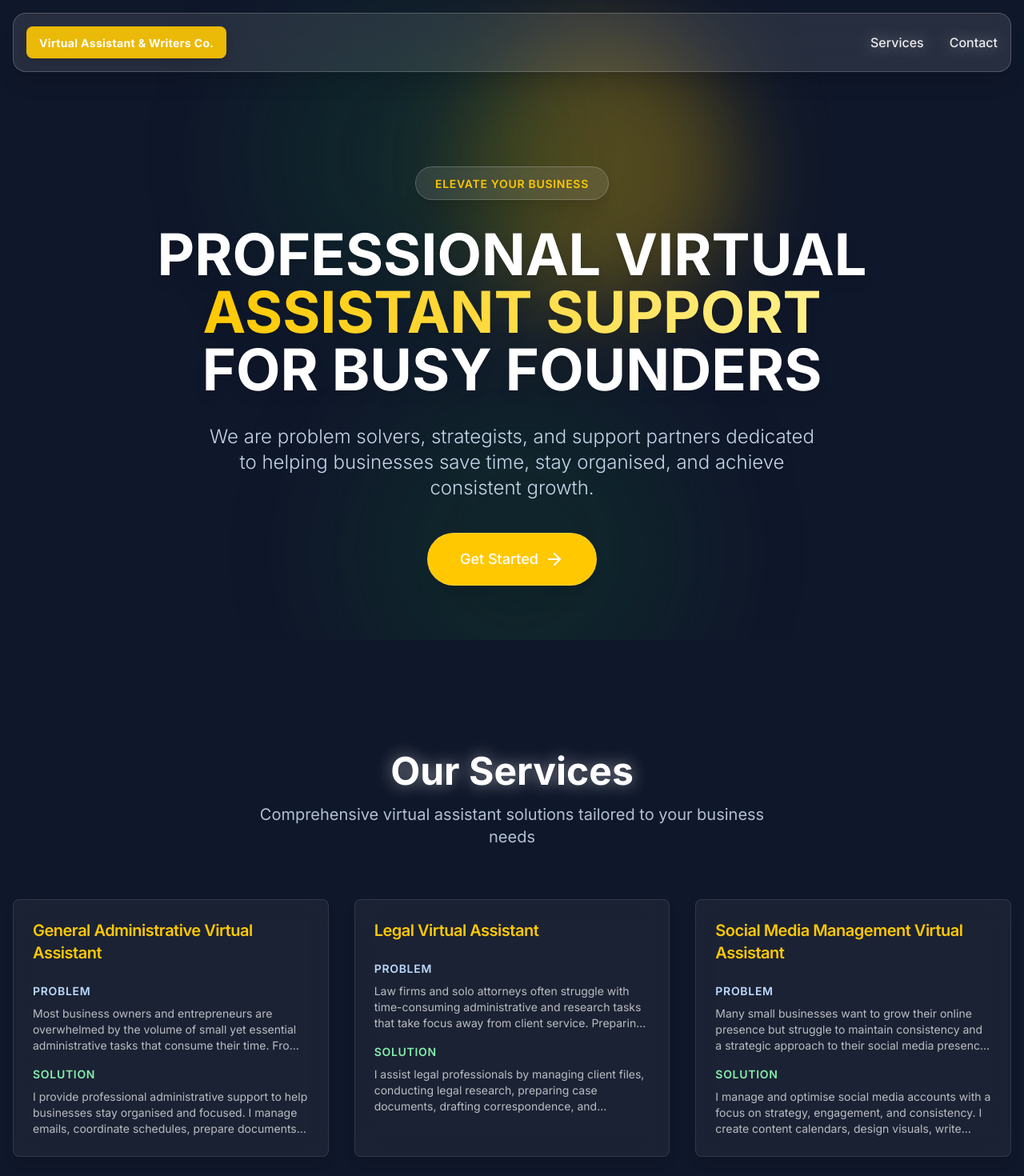
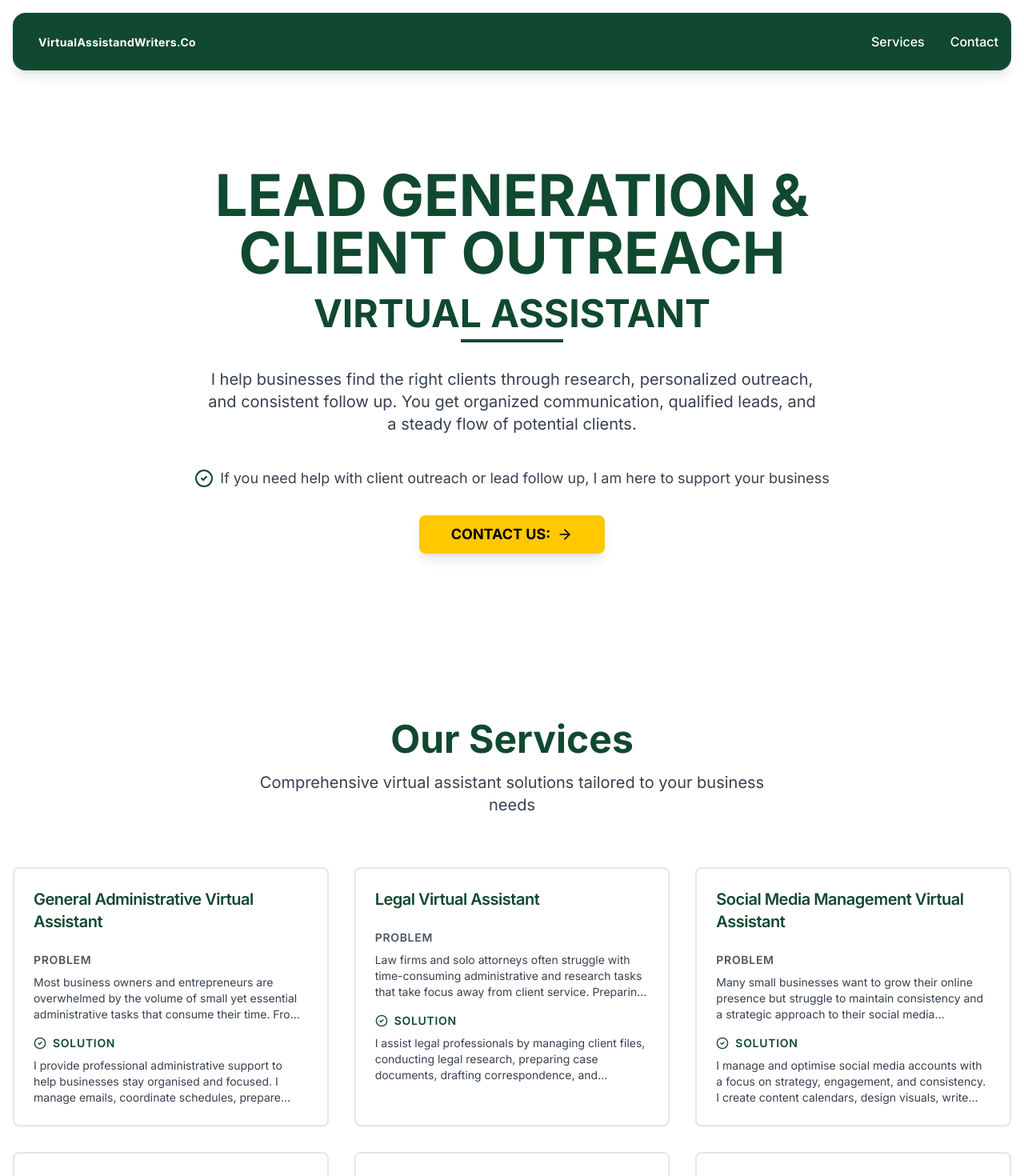
Before and after one commit to NewLongMoney/virtualassistantandwriters, a Next.js app: page / in a window 1280 px wide. Shown: the top 1470 px of the page at 80% size. Built offline with nearby package versions, Linux system fonts and the light colour scheme.

Commit message:
Update color scheme to match original flyer colors (green #10492f and yellow #ffc800)

```diff
--- a/app/globals.css
+++ b/app/globals.css
@@ -4,20 +4,22 @@
 
 @layer base {
   :root {
-    --background: 210 20% 98%;
-    --foreground: 222.2 84% 4.9%;
+    --background: 0 0% 100%;
+    /* White background from flyer */
+    --foreground: 0 0% 20%;
+    /* Dark gray text from flyer */
     --card: 0 0% 100%;
-    --card-foreground: 222.2 84% 4.9%;
+    --card-foreground: 0 0% 20%;
     --popover: 0 0% 100%;
-    --popover-foreground: 222.2 84% 4.9%;
+    --popover-foreground: 0 0% 20%;
     --primary: 153 64% 17%;
-    /* Deep Green: #10492f */
+    /* Deep Green from original flyer: #10492f */
     --primary-foreground: 0 0% 100%;
     --secondary: 47 100% 50%;
-    /* Vibrant Gold: #ffc800 */
+    /* Vibrant Yellow from original flyer: #ffc800 */
     --secondary-foreground: 0 0% 0%;
     --muted: 210 40% 96.1%;
-    --muted-foreground: 215.4 16.3% 46.9%;
+    --muted-foreground: 0 0% 40%;
     --accent: 210 20% 96%;
     /* Light grey: #f3f4f6 */
     --accent-foreground: 153 64% 17%;
@@ -26,6 +28,7 @@
     --border: 214.3 31.8% 91.4%;
     --input: 214.3 31.8% 91.4%;
     --ring: 153 64% 17%;
+    /* Deep Green ring color from original flyer */
     --radius: 0.5rem;
   }
 }
@@ -36,7 +39,7 @@
   }
 
   body {
-    @apply bg-[#0f172a] text-foreground overflow-x-hidden;
+    @apply bg-white text-foreground overflow-x-hidden;
   }
 }
 
--- a/app/page.tsx
+++ b/app/page.tsx
@@ -81,26 +81,22 @@ const services = [
 export default function Home() {
   return (
     <div className="min-h-screen relative overflow-hidden">
-      {/* Liquid Background */}
-      <div className="fixed inset-0 w-full h-full overflow-hidden -z-10">
-        <div className="absolute top-0 left-1/4 w-96 h-96 bg-primary/40 rounded-full mix-blend-multiply filter blur-3xl opacity-70 animate-blob"></div>
-        <div className="absolute top-0 right-1/4 w-96 h-96 bg-secondary/40 rounded-full mix-blend-multiply filter blur-3xl opacity-70 animate-blob animation-delay-2000"></div>
-        <div className="absolute -bottom-32 left-1/3 w-96 h-96 bg-primary/40 rounded-full mix-blend-multiply filter blur-3xl opacity-70 animate-blob animation-delay-4000"></div>
-      </div>
+      {/* Background - White from original flyer */}
+      <div className="fixed inset-0 w-full h-full overflow-hidden -z-10 bg-white"></div>
 
       {/* Header */}
       <header className="fixed top-0 w-full z-50 transition-all duration-300">
-        <div className="glass mx-4 mt-4 rounded-2xl">
+        <div className="bg-primary mx-4 mt-4 rounded-2xl shadow-lg">
           <div className="container mx-auto px-4 py-4">
             <div className="flex items-center justify-between">
               <div className="flex items-center space-x-2">
-                <div className="bg-secondary/90 px-4 py-2 rounded-lg shadow-lg backdrop-blur-sm">
-                  <span className="text-white font-bold text-sm tracking-wide">Virtual Assistant & Writers Co.</span>
+                <div className="bg-primary px-4 py-2 rounded-lg">
+                  <span className="text-white font-bold text-sm tracking-wide">VirtualAssistandWriters.Co</span>
                 </div>
               </div>
               <nav className="hidden md:flex space-x-8">
-                <a href="#services" className="text-white/90 hover:text-secondary transition-colors font-medium text-glow">Services</a>
-                <a href="#contact" className="text-white/90 hover:text-secondary transition-colors font-medium text-glow">Contact</a>
+                <a href="#services" className="text-white hover:text-secondary transition-colors font-medium">Services</a>
+                <a href="#contact" className="text-white hover:text-secondary transition-colors font-medium">Contact</a>
               </nav>
             </div>
           </div>
@@ -111,52 +107,57 @@ export default function Home() {
       <section className="relative pt-40 pb-20 md:pt-52 md:pb-32 px-4">
         <div className="container mx-auto relative z-10">
           <div className="max-w-4xl mx-auto text-center">
-            <div className="inline-block glass px-6 py-2 rounded-full mb-8 border border-white/20">
-              <span className="text-secondary font-semibold tracking-wider uppercase text-sm">Elevate Your Business</span>
+            <h1 className="text-5xl md:text-7xl font-bold mb-4 leading-tight text-primary">
+              LEAD GENERATION & CLIENT OUTREACH
+            </h1>
+            <div className="mb-8">
+              <h2 className="text-3xl md:text-5xl font-bold text-primary mb-2">VIRTUAL ASSISTANT</h2>
+              <div className="h-1 bg-primary w-32 mx-auto"></div>
             </div>
-            <h1 className="text-5xl md:text-7xl font-bold mb-8 leading-tight text-white drop-shadow-lg">
-              PROFESSIONAL VIRTUAL
-              <br />
-              <span className="text-transparent bg-clip-text bg-gradient-to-r from-secondary to-yellow-200">ASSISTANT SUPPORT</span>
-              <br />
-              FOR BUSY FOUNDERS
-            </h1>
-            <p className="text-xl md:text-2xl mb-10 text-blue-100/90 leading-relaxed max-w-3xl mx-auto font-light">
-              We are problem solvers, strategists, and support partners dedicated to
-              helping businesses save time, stay organised, and achieve consistent growth.
+            <p className="text-lg md:text-xl mb-10 text-gray-700 leading-relaxed max-w-3xl mx-auto">
+              I help businesses find the right clients through research, personalized outreach, and consistent follow up. You get organized communication, qualified leads, and a steady flow of potential clients.
             </p>
-            <Button size="lg" className="bg-secondary hover:bg-secondary/90 text-white text-lg px-10 py-8 rounded-full shadow-xl hover:shadow-2xl transition-all duration-300 hover:scale-105 border border-white/20">
-              Get Started <ArrowRight className="ml-2 h-6 w-6" />
+            <div className="flex items-center justify-center mb-8">
+              <CheckCircle2 className="h-6 w-6 text-primary mr-2" />
+              <p className="text-lg text-gray-700">
+                If you need help with client outreach or lead follow up, I am here to support your business
+              </p>
+            </div>
+            <Button size="lg" className="bg-secondary hover:bg-secondary/90 text-black font-bold text-lg px-10 py-6 rounded-lg shadow-lg transition-all duration-300">
+              CONTACT US: <ArrowRight className="ml-2 h-5 w-5" />
             </Button>
           </div>
         </div>
       </section>
 
       {/* Services Section */}
-      <section id="services" className="py-20 relative">
+      <section id="services" className="py-20 relative bg-white">
         <div className="container mx-auto px-4">
           <div className="text-center mb-16">
-            <h2 className="text-4xl md:text-5xl font-bold text-white mb-4 text-glow">Our Services</h2>
-            <p className="text-xl text-blue-100/80 max-w-2xl mx-auto">
+            <h2 className="text-4xl md:text-5xl font-bold text-primary mb-4">Our Services</h2>
+            <p className="text-xl text-gray-700 max-w-2xl mx-auto">
               Comprehensive virtual assistant solutions tailored to your business needs
             </p>
           </div>
 
           <div className="grid grid-cols-1 md:grid-cols-2 lg:grid-cols-3 gap-8 mb-16">
             {services.map((service) => (
-              <Card key={service.id} className="glass-card border-0 text-white group">
+              <Card key={service.id} className="bg-white border-2 border-gray-200 text-gray-800 group hover:shadow-lg transition-shadow">
                 <CardHeader>
-                  <CardTitle className="text-secondary text-xl group-hover:text-yellow-300 transition-colors">{service.title}</CardTitle>
+                  <CardTitle className="text-primary text-xl group-hover:text-primary transition-colors">{service.title}</CardTitle>
                 </CardHeader>
                 <CardContent>
                   <div className="space-y-4">
                     <div>
-                      <h4 className="font-semibold text-sm text-blue-200 mb-2 uppercase tracking-wider">Problem</h4>
-                      <p className="text-sm text-white/70 line-clamp-3 group-hover:text-white/90 transition-colors">{service.problem}</p>
+                      <h4 className="font-semibold text-sm text-gray-600 mb-2 uppercase tracking-wider">Problem</h4>
+                      <p className="text-sm text-gray-700 line-clamp-3">{service.problem}</p>
                     </div>
                     <div>
-                      <h4 className="font-semibold text-sm text-green-300 mb-2 uppercase tracking-wider">Solution</h4>
-                      <p className="text-sm text-white/70 line-clamp-3 group-hover:text-white/90 transition-colors">{service.solution}</p>
+                      <h4 className="font-semibold text-sm text-primary mb-2 uppercase tracking-wider flex items-center">
+                        <CheckCircle2 className="h-4 w-4 mr-2" />
+                        Solution
+                      </h4>
+                      <p className="text-sm text-gray-700 line-clamp-3">{service.solution}</p>
                     </div>
                   </div>
                 </CardContent>
@@ -166,28 +167,28 @@ export default function Home() {
 
           {/* Detailed Services Accordion */}
           <div className="max-w-4xl mx-auto">
-            <h3 className="text-3xl font-bold text-white mb-8 text-center text-glow">
+            <h3 className="text-3xl font-bold text-primary mb-8 text-center">
               Learn More About Each Service
             </h3>
             <Accordion type="single" collapsible className="w-full space-y-4">
               {services.map((service) => (
-                <AccordionItem key={service.id} value={service.id} className="glass border-0 rounded-xl px-6 overflow-hidden">
-                  <AccordionTrigger className="text-left font-semibold text-white hover:text-secondary transition-colors py-6">
+                <AccordionItem key={service.id} value={service.id} className="bg-white border-2 border-gray-200 rounded-xl px-6 overflow-hidden">
+                  <AccordionTrigger className="text-left font-semibold text-primary hover:text-primary/80 transition-colors py-6">
                     {service.title}
                   </AccordionTrigger>
                   <AccordionContent>
                     <div className="space-y-6 pb-6">
-                      <div className="p-6 bg-red-500/10 border border-red-500/20 rounded-xl backdrop-blur-sm">
-                        <h4 className="font-semibold text-red-300 mb-2 flex items-center">
+                      <div className="p-6 bg-red-50 border border-red-200 rounded-xl">
+                        <h4 className="font-semibold text-red-700 mb-2 flex items-center">
                           <span className="mr-2">⚠️</span> Problem:
                         </h4>
-                        <p className="text-sm text-white/80">{service.problem}</p>
+                        <p className="text-sm text-gray-700">{service.problem}</p>
                       </div>
-                      <div className="p-6 bg-green-500/10 border border-green-500/20 rounded-xl backdrop-blur-sm">
-                        <h4 className="font-semibold text-green-300 mb-2 flex items-center">
+                      <div className="p-6 bg-green-50 border border-primary/20 rounded-xl">
+                        <h4 className="font-semibold text-primary mb-2 flex items-center">
                           <CheckCircle2 className="mr-2 h-4 w-4" /> Solution:
                         </h4>
-                        <p className="text-sm text-white/80">{service.solution}</p>
+                        <p className="text-sm text-gray-700">{service.solution}</p>
                       </div>
                     </div>
                   </AccordionContent>
@@ -199,38 +200,38 @@ export default function Home() {
       </section>
 
       {/* Contact Section */}
-      <section id="contact" className="py-20 relative">
+      <section id="contact" className="py-20 relative bg-white">
         <div className="container mx-auto px-4">
-          <div className="max-w-4xl mx-auto text-center glass p-12 rounded-3xl border border-white/10">
-            <h2 className="text-4xl md:text-5xl font-bold mb-8 text-white text-glow">Get In Touch</h2>
-            <p className="text-xl mb-12 text-blue-100/90">
+          <div className="max-w-4xl mx-auto text-center bg-white p-12 rounded-3xl border-2 border-gray-200 shadow-lg">
+            <h2 className="text-4xl md:text-5xl font-bold mb-8 text-primary">Get In Touch</h2>
+            <p className="text-xl mb-12 text-gray-700">
               Ready to simplify your workload and focus on growth? Let&apos;s discuss how we can help.
             </p>
 
             <div className="grid md:grid-cols-2 gap-8 mb-12">
-              <Card className="bg-white/5 border-white/10 hover:bg-white/10 transition-colors">
+              <Card className="bg-white border-2 border-gray-200 hover:border-primary transition-colors">
                 <CardContent className="pt-8">
                   <div className="flex items-center justify-center mb-6">
-                    <div className="bg-secondary p-4 rounded-full shadow-lg shadow-secondary/20">
-                      <Phone className="h-8 w-8 text-white" />
+                    <div className="bg-secondary p-4 rounded-full shadow-lg">
+                      <Phone className="h-8 w-8 text-black" />
                     </div>
                   </div>
-                  <h3 className="text-xl font-semibold mb-2 text-white">Phone</h3>
-                  <a href="tel:+254720858303" className="text-blue-200 hover:text-white transition-colors text-lg">
+                  <h3 className="text-xl font-semibold mb-2 text-primary">Phone</h3>
+                  <a href="tel:+254720858303" className="text-gray-700 hover:text-primary transition-colors text-lg">
                     +254 720 858 303
                   </a>
                 </CardContent>
               </Card>
 
-              <Card className="bg-white/5 border-white/10 hover:bg-white/10 transition-colors">
+              <Card className="bg-white border-2 border-gray-200 hover:border-primary transition-colors">
                 <CardContent className="pt-8">
                   <div className="flex items-center justify-center mb-6">
-                    <div className="bg-secondary p-4 rounded-full shadow-lg shadow-secondary/20">
-                      <Mail className="h-8 w-8 text-white" />
+                    <div className="bg-secondary p-4 rounded-full shadow-lg">
+                      <Mail className="h-8 w-8 text-black" />
                     </div>
                   </div>
-                  <h3 className="text-xl font-semibold mb-2 text-white">Email</h3>
-                  <a href="mailto:teddycleg@gmail.com" className="text-blue-200 hover:text-white transition-colors text-lg break-all">
+                  <h3 className="text-xl font-semibold mb-2 text-primary">Email</h3>
+                  <a href="mailto:teddycleg@gmail.com" className="text-gray-700 hover:text-primary transition-colors text-lg break-all">
                     teddycleg@gmail.com
                   </a>
                 </CardContent>
@@ -244,7 +245,7 @@ export default function Home() {
                 rel="noopener noreferrer"
                 className="inline-flex items-center group"
               >
-                <Button variant="secondary" size="lg" className="bg-gradient-to-r from-purple-600 to-pink-600 hover:from-purple-700 hover:to-pink-700 text-white border-0 shadow-lg hover:shadow-purple-500/25 px-8 py-6 rounded-full text-lg">
+                <Button variant="secondary" size="lg" className="bg-secondary hover:bg-secondary/90 text-black font-bold border-0 shadow-lg px-8 py-6 rounded-lg text-lg">
                   Visit Instagram
                   <ArrowRight className="ml-2 h-5 w-5 group-hover:translate-x-1 transition-transform" />
                 </Button>
@@ -255,30 +256,32 @@ export default function Home() {
       </section>
 
       {/* Footer */}
-      <footer className="bg-black/20 backdrop-blur-lg text-white py-12 border-t border-white/5">
+      <footer className="bg-primary text-white py-12 relative">
         <div className="container mx-auto px-4">
           <div className="flex flex-col md:flex-row justify-between items-center">
             <div className="mb-6 md:mb-0">
-              <div className="inline-block bg-white/5 px-6 py-3 rounded-xl border border-white/10">
-                <span className="text-white font-bold tracking-wide">Virtual Assistant & Writers Co.</span>
+              <div className="inline-block px-6 py-3">
+                <span className="text-white font-bold tracking-wide">VirtualAssistandWriters.Co</span>
               </div>
             </div>
             <div className="flex flex-col md:flex-row items-center space-y-4 md:space-y-0 md:space-x-8">
-              <a href="tel:+254720858303" className="flex items-center text-blue-200 hover:text-white transition-colors">
+              <a href="tel:+254720858303" className="flex items-center text-white hover:text-secondary transition-colors">
                 <Phone className="h-4 w-4 mr-2" />
-                +254 720 858 303
+                +254720858303
               </a>
-              <a href="mailto:teddycleg@gmail.com" className="flex items-center text-blue-200 hover:text-white transition-colors">
+              <a href="mailto:teddycleg@gmail.com" className="flex items-center text-white hover:text-secondary transition-colors">
                 <Mail className="h-4 w-4 mr-2" />
                 teddycleg@gmail.com
               </a>
             </div>
           </div>
-          <div className="mt-12 text-center text-white/40 text-sm">
+          <div className="mt-12 text-center text-white/80 text-sm">
             <p>&copy; {new Date().getFullYear()} Virtual Assistant & Writers Co. All rights reserved.</p>
             <p className="mt-2">Simplifying complex tasks, enabling consistent growth.</p>
           </div>
         </div>
+        {/* Yellow strip at bottom - matching original flyer */}
+        <div className="absolute bottom-0 left-0 right-0 h-1 bg-secondary"></div>
       </footer>
     </div>
   );
```
Also changed, not shown: tailwind.config.ts (+13 -2 lines).
